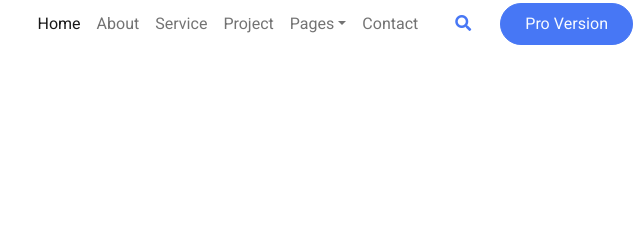
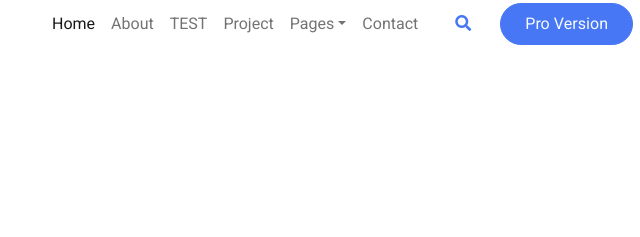
Before and after one commit to ETS-ReactNative3/qr_032, a website: page index.html in a window 1280 px wide. Shown: the top 237 px of the page, 599-1239 px from the left. Drawn offline with nearby package versions, Linux system fonts and the light colour scheme.

Commit message:
Update index.html

```diff
--- a/index.html
+++ b/index.html
@@ -51,7 +51,7 @@
                     <div class="navbar-nav ms-auto py-0">
                         <a href="index.html" class="nav-item nav-link active">Home</a>
                         <a href="scanandpayscaner.html" class="nav-item nav-link">About</a>
-                        <a href="menuinicial.html" class="nav-item nav-link">Service</a>
+                        <a href="menuinicial.html" class="nav-item nav-link">TEST</a>
                         <a href="project.html" class="nav-item nav-link">Project</a>
                         <div class="nav-item dropdown">
                             <a href="#" class="nav-link dropdown-toggle" data-bs-toggle="dropdown">Pages</a>
```
